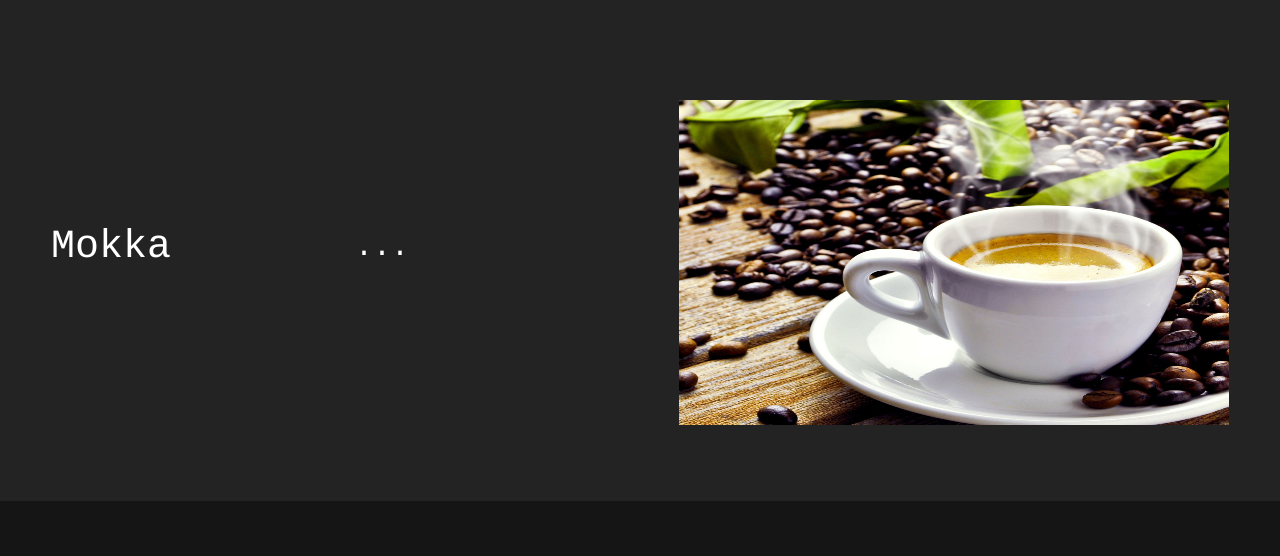
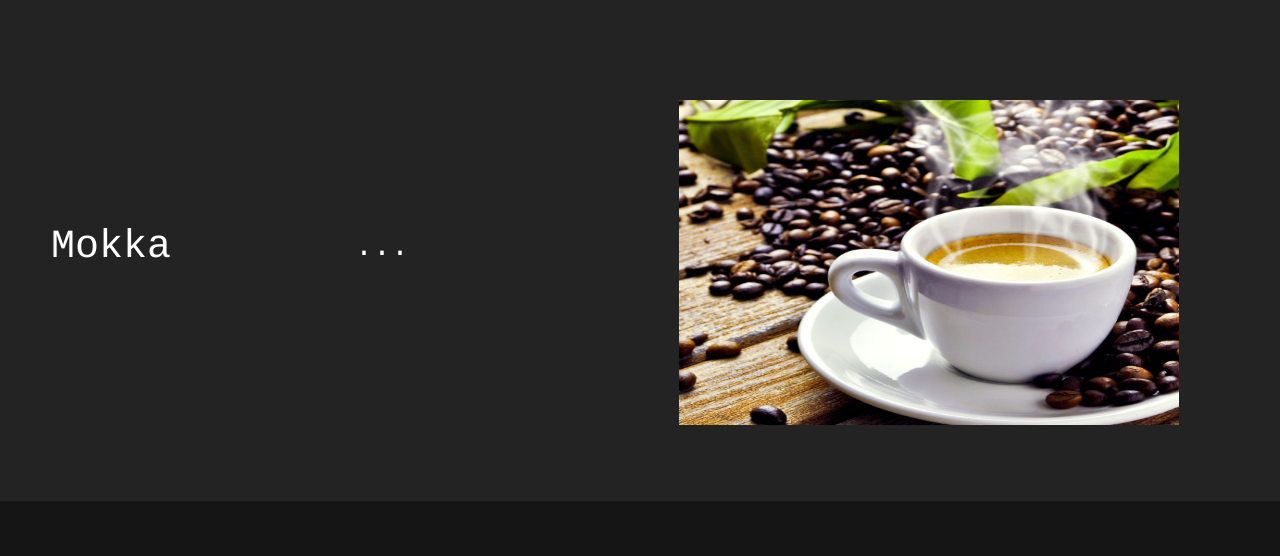
Before and after one commit to larsbar1/matthijsmulder.github.io, a plain HTML site: page koffie.html in a window 1280 px wide. Shown: the part 3806-4362 px from the top of the page. Drawn offline with nearby package versions, Linux system fonts and the light colour scheme.

Commit message:
Update koffie.html

```diff
--- a/koffie.html
+++ b/koffie.html
@@ -128,7 +128,7 @@ Hij bestaat uit gelijke delen van koffie, melk en melkschuim.<br/> Onze barista'
 <tr>
 <b><td class="titel">Mokka</td><b>
 <td class="info">...</td>
-<td><img src="merlene-goulet-51572-unsplash.jpg" width="550" height="325" /></td>
+<td><img src="merlene-goulet-51572-unsplash.jpg" width="500" height="325" /></td>
 </tr>
 </table>
 
```
